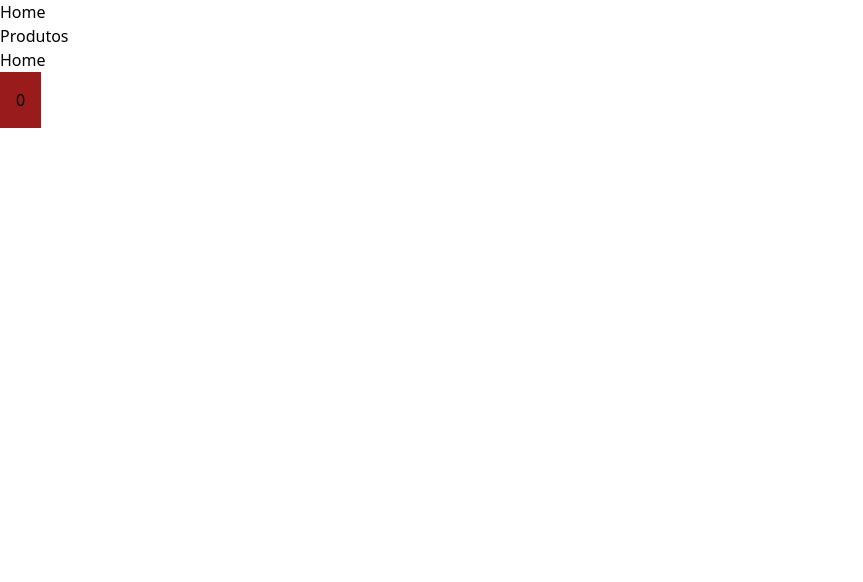
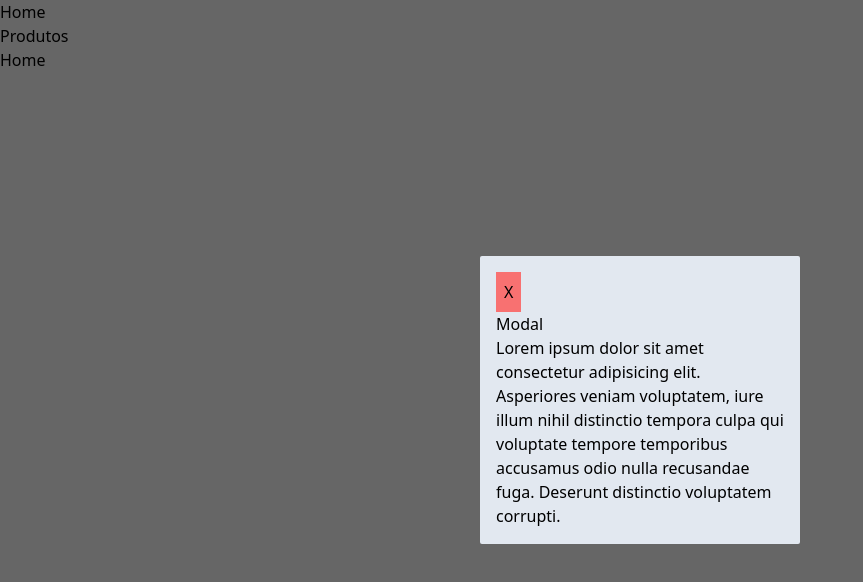
Before and after one commit to daniloaugusto9101/origamid-react, a React (Vite) app: page / in a window 1280 px wide. Shown: the top 582 px of the page, without its empty margins (0-863 px from the left). Built offline with nearby package versions, Linux system fonts and the light colour scheme.

Commit message:
feat: Criar botão para fechar modal

```diff
--- /dev/null
+++ b/src/componentes/Button.jsx
@@ -0,0 +1,14 @@
+import React from "react";
+
+const Button = ({ setIsOpen }) => {
+  return (
+    <button
+      className="bg-red-400 p-2"
+      onClick={() => setIsOpen((prev) => !prev)}
+    >
+      X
+    </button>
+  );
+};
+
+export default Button;
--- /dev/null
+++ b/src/componentes/Modal.jsx
@@ -0,0 +1,26 @@
+import React from "react";
+import Button from "./Button";
+
+const Modal = () => {
+  const [isOpen, setIsOpen] = React.useState(false);
+  return (
+    <div
+      className={`fixed inset-0 ${
+        isOpen ? "hidden" : "flex"
+      } items-center justify-center bg-black bg-opacity-60 `}
+    >
+      <div className="w-80 rounded-sm bg-slate-200 p-4">
+        <Button setIsOpen={setIsOpen} />
+        <header>Modal</header>
+        <section>
+          Lorem ipsum dolor sit amet consectetur adipisicing elit. Asperiores
+          veniam voluptatem, iure illum nihil distinctio tempora culpa qui
+          voluptate tempore temporibus accusamus odio nulla recusandae fuga.
+          Deserunt distinctio voluptatem corrupti.
+        </section>
+      </div>
+    </div>
+  );
+};
+
+export default Modal;
--- a/src/pages/Home.jsx
+++ b/src/pages/Home.jsx
@@ -1,23 +1,11 @@
 import React from "react";
+import Modal from "../componentes/Modal";
 
 const Home = () => {
-  const [ativo, setAtivo] = React.useState(false);
-  const [dados, setDados] = React.useState(0);
-
-  function handleClick() {
-    setAtivo(!ativo);
-    setDados(dados + 1);
-  }
-
   return (
     <div>
       <h1>Home</h1>
-      <button
-        className={`${ativo ? "bg-slate-500" : "bg-red-800"} p-4`}
-        onClick={handleClick}
-      >
-        {dados}
-      </button>
+      <Modal />
     </div>
   );
 };
```
